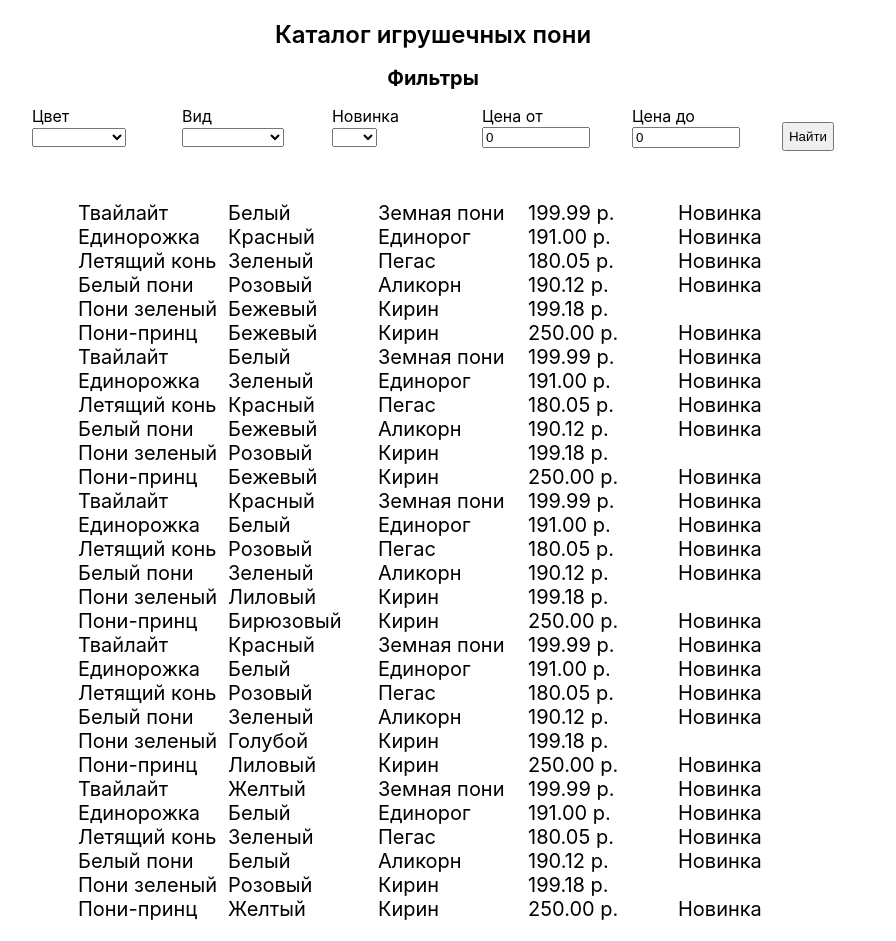
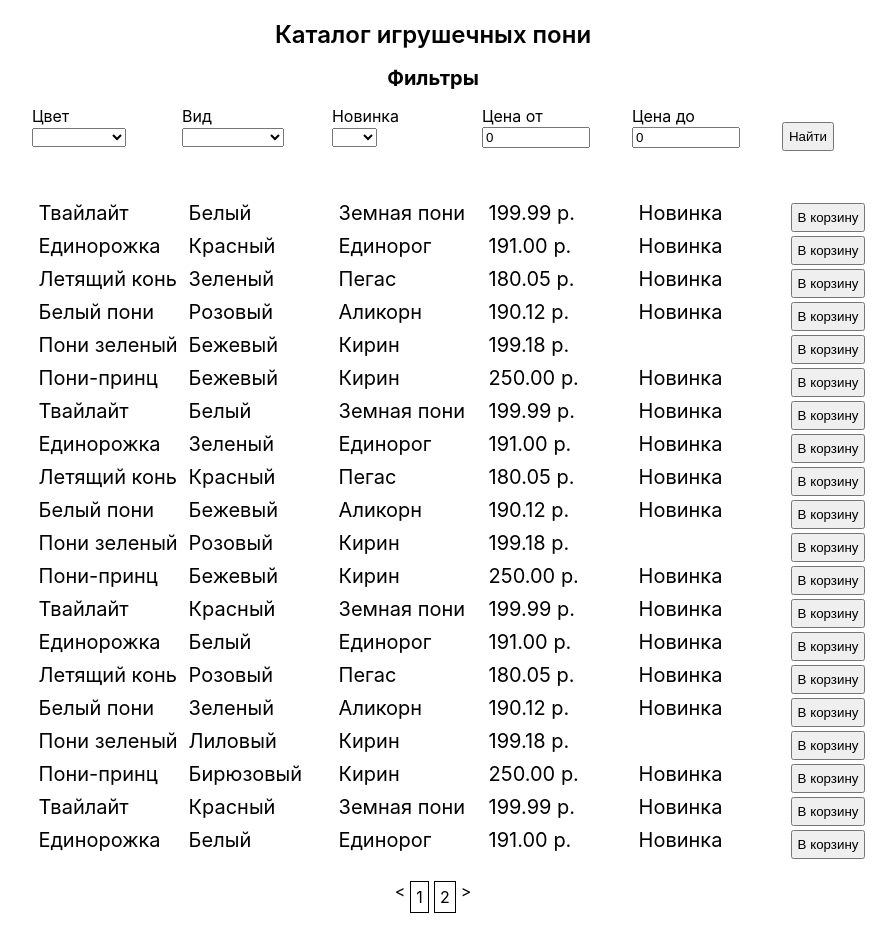
Before and after one commit to sasha-is-permi/React5, a React (Create React App) app: page / in a window 1280 px wide. Shown: the whole page, without its empty margins (207-1103 px from the left). After the commit the page ends 913 px from the top, so only its background shows below. Built offline with nearby package versions, Linux system fonts and the light colour scheme.

Commit message:
пагинация

```diff
--- a/src/App.js
+++ b/src/App.js
@@ -3,6 +3,7 @@ import { useState, useEffect } from 'react';
 import './App.css';
 import Catalog from './Catalog'
 import Filter from './Filter'
+import Pagination from './Pagination'
 import { useStateContext } from "./useStateContext";
 import {catalog_list} from "./catalog_list"
 
@@ -34,7 +35,7 @@ function App() {
 // Установка значений каталога
   useEffect(()=>{
     setCatalog([...catalog_list])
-    setCatalogFiltred([...catalog_list])
+    setCatalogFiltred([...catalog_list.filter((item,index) => index<20)])
   },[])
 
   return (
@@ -45,6 +46,7 @@ function App() {
       </header>
       <Filter/>
       <Catalog/>
+      <Pagination/>
     </div>
     </useStateContext.Provider>
   );
--- a/src/Catalog.css
+++ b/src/Catalog.css
@@ -3,7 +3,13 @@
 .Element{
 text-align: left;
 flex: 0 1 200px;
+
 }
+
+.ElementButton{
+    padding: 5px;
+    margin: 2px;
+    }
 
 .Li {
     display: flex;
--- a/src/Catalog.js
+++ b/src/Catalog.js
@@ -32,6 +32,7 @@ export default function  Catalog() {
                 <span className='Element'> {element.kind} </span>
                 <span className='Element'> {element.price} р. </span>
                 <span className='Element'> { isNew (element.is_new ) } </span>
+                <button  className='ElementButton'> В корзину </button>
             </li>
 
     )
--- /dev/null
+++ b/src/Pagination.css
@@ -0,0 +1,15 @@
+.paginationNumber{
+  border: 1px solid;
+  padding: 5px;
+  margin-right: 5px;
+}
+
+.paginationBlock {
+    display:flex;
+    justify-content: center;
+    cursor: pointer;
+}
+
+.paginationLeft{
+    margin-right:5px ;
+}
--- /dev/null
+++ b/src/Pagination.js
@@ -0,0 +1,46 @@
+
+import './Pagination.css';
+import { useContext } from 'react';
+import { useStateContext } from "./useStateContext";
+
+
+export default function  Pagination() {
+
+    const {
+        catalog,
+        setCatalogFiltred,
+          } = useContext(useStateContext);
+
+
+
+const handlePaginationMinus = () => {
+
+            let calalogNewFilter = catalog.filter((item, index) => (index < 20 ) )
+              setCatalogFiltred([...calalogNewFilter])
+
+         }
+
+
+const handlePaginationPlus = () => {
+
+  let calalogNewFilter = catalog.filter((item, index) => ((index > 20) &&  (index < 40 )) )
+
+        setCatalogFiltred([...calalogNewFilter])
+
+
+}
+
+
+
+  return (
+       <>
+       <div className='paginationBlock'>
+       <span className='paginationLeft'  onClick={handlePaginationMinus}> &lt; </span>
+       <span className="paginationNumber" onClick={handlePaginationMinus}> 1 </span>
+       <span className="paginationNumber" onClick={handlePaginationPlus} > 2 </span>
+       <span className='paginationRight' onClick={handlePaginationPlus}> &gt; </span>
+       </div>
+       </>
+
+  );
+}
```
